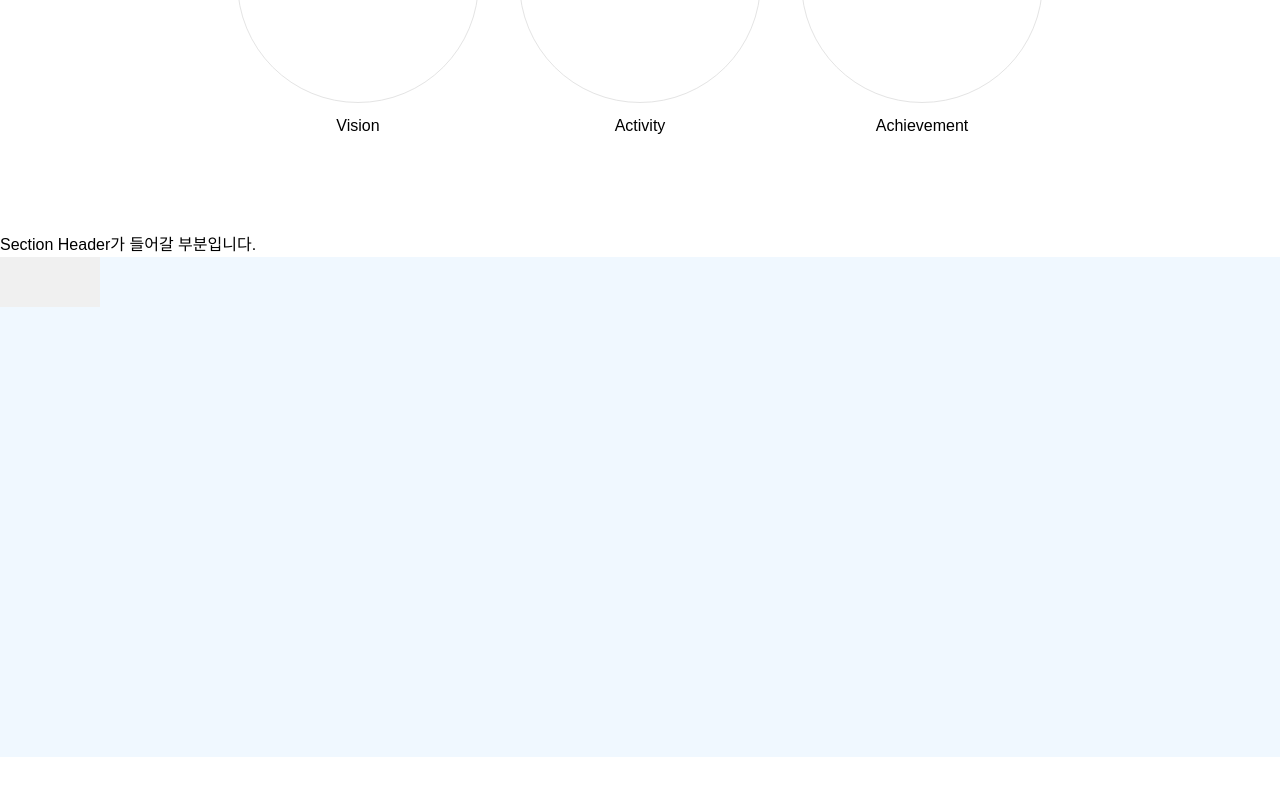
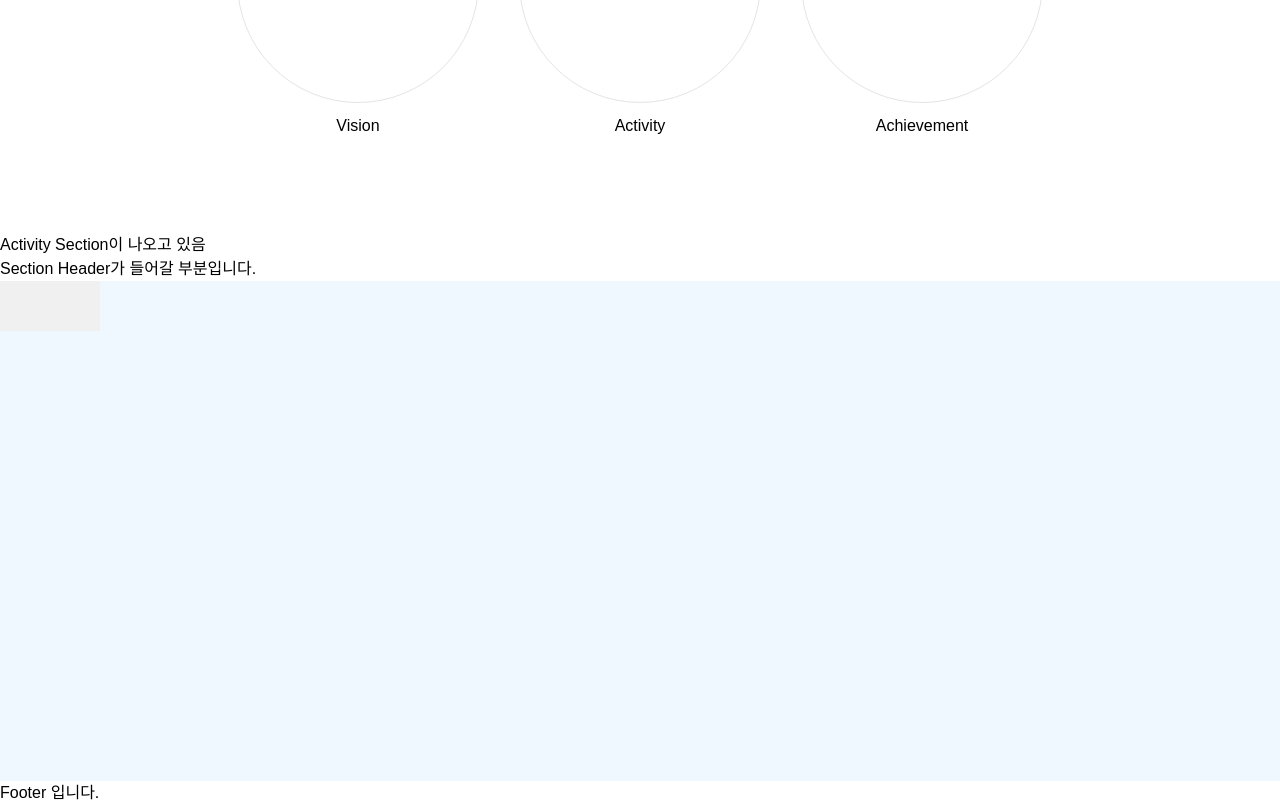
Before and after one commit to ddongule/cau-lion-front, a React (Create React App) app: page / in a window 1280 px wide. Shown: the part 998-1803 px from the top of the page. Before the commit the page ends 1755 px from the top, so only its background shows below. Built offline with nearby package versions, Linux system fonts and the light colour scheme; a web font is replaced by a local one.

Commit message:
[ADD] ActivitySection & Footer

```diff
--- a/src/pages/main/Index.js
+++ b/src/pages/main/Index.js
@@ -1,8 +1,10 @@
 import React from "react";
 import NavBar from "../../components/common/nav/Navbar";
 import ImgSection from "../../components/common/ImgSection";
+import IntroSection from "../../components/about/IntroSection";
+import ActivitySection from "../../components/about/ActivitySection";
 import RecruitSection from "../../components/about/RecruitSection";
-import IntroSection from "../../components/about/IntroSection";
+import Footer from "../../components/common/Footer";
 
 class Index extends React.Component {
   render() {
@@ -11,7 +13,9 @@ class Index extends React.Component {
         <NavBar />
         <ImgSection />
         <IntroSection />
+        <ActivitySection />
         <RecruitSection />
+        <Footer />
       </div>
     );
   }
```
